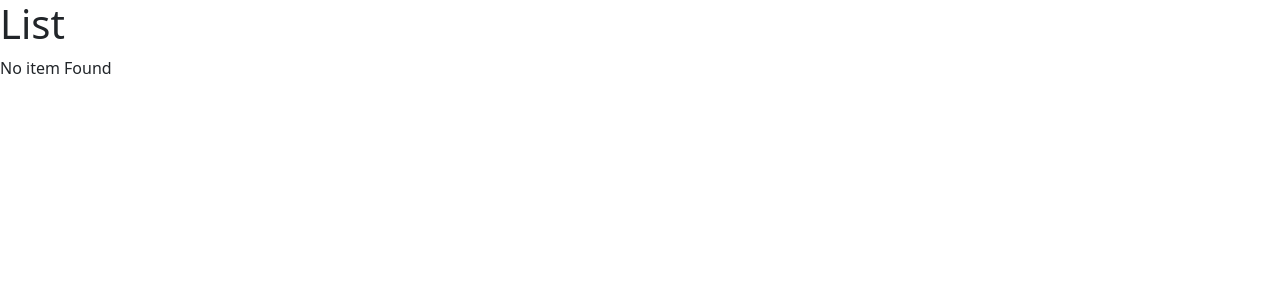
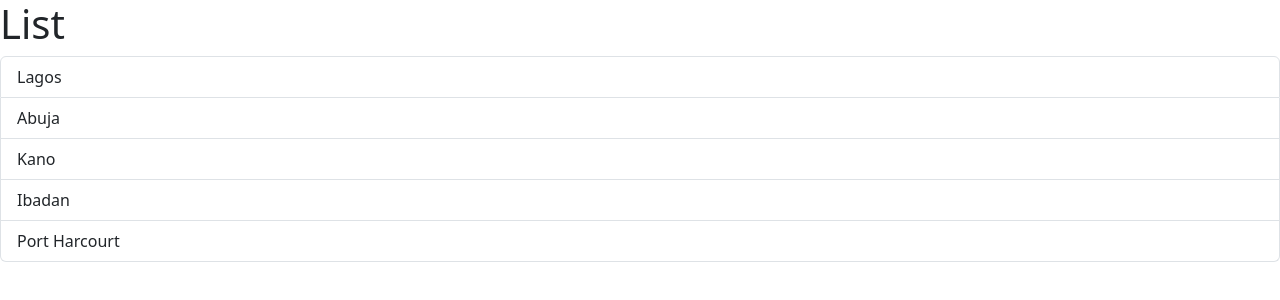
Before and after one commit to ayoisstillhere/first-react-app, a React (Vite) app: page / in a window 1280 px wide. Shown: the top 300 px of the page. Built offline with nearby package versions, Linux system fonts and the light colour scheme.

Commit message:
state mgmt

```diff
--- a/src/components/ListGroup.tsx
+++ b/src/components/ListGroup.tsx
@@ -1,7 +1,9 @@
+import { useState } from "react";
+
 function ListGroup() {
   let items = ["Lagos", "Abuja", "Kano", "Ibadan", "Port Harcourt"];
-  items = [];
-
+//   Hook
+  const [selectedIndex, setSelectedIndex] = useState(-1);
 
 
   return (
@@ -9,8 +11,18 @@
       <h1>List</h1>
       {items.length === 0 && <p>No item Found</p>}
       <ul className="list-group">
-        {items.map((item) => (
-          <li key={item}>{item}</li>
+        {items.map((item, index) => (
+          <li
+            className={
+              selectedIndex === index
+                ? "list-group-item active"
+                : "list-group-item"
+            }
+            key={item}
+            onClick={() => {setSelectedIndex(index);}}
+          >
+            {item}
+          </li>
         ))}
       </ul>
     </>
```
